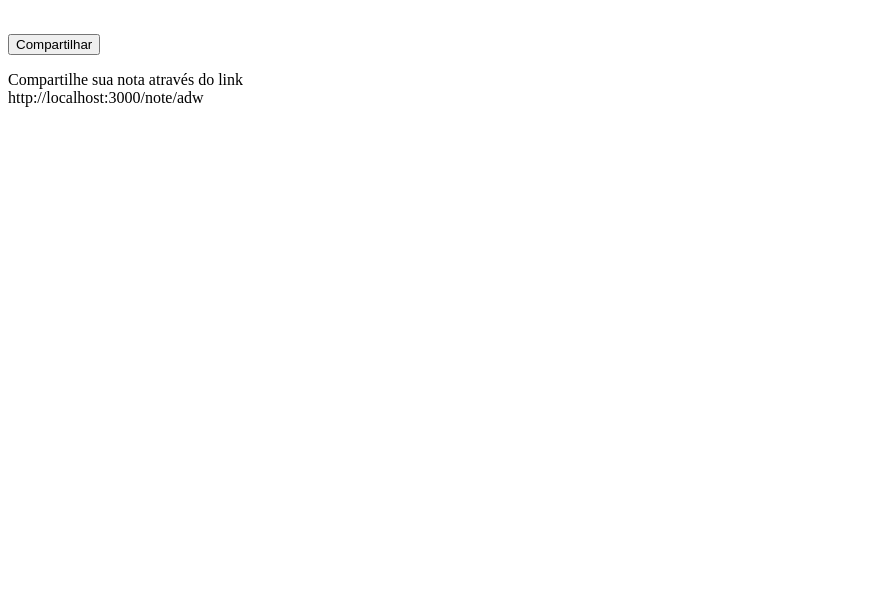
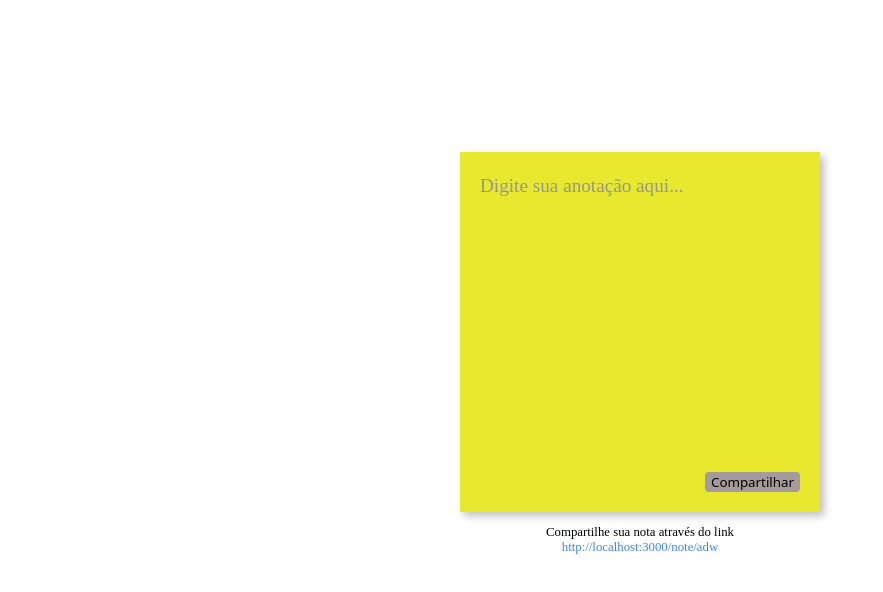
Before and after one commit to HenriqueAraujo1/post-it, a website: page public/index.html in a window 1280 px wide. Shown: the whole page, without its empty margins (0-883 px from the left). Drawn offline with Linux system fonts and the light colour scheme.

Commit message:
css complet

```diff
--- /dev/null
+++ b/public/style.css
@@ -0,0 +1,77 @@
+:root button {
+  font-family: system-ui, -apple-system, BlinkMacSystemFont, 'Segoe UI',
+  Roboto, Oxygen, Ubuntu, Cantarell,
+  'Open Sans', 'Helvetica Neue', sans-serif;
+}
+
+body {
+  margin: 0;
+  display: grid;
+  place-content: center;
+  min-height: 90vh;
+  background-color: white;
+}
+
+.sticky-note{
+    width: 20rem;
+    height: 20rem;
+    background-color: rgb(232, 232, 47);
+    padding: 1.25rem;
+    box-shadow: 0.25rem 0.25rem 0.5rem rgba(0, 0, 0, 0.25);
+
+    transform: rotate(2-deg);
+    position: relative;
+    transition: all 0.15s ease;
+}
+.sticky-note:hover{
+    transform: rotate(0deg) scale(1.02);
+}
+.sticky-note::before{
+    content: '';
+    position: absolute;
+    left: 0;
+    top: -1rem;
+    width: 95%;
+    background-color: black;
+}
+.content{
+    width: 100%;
+    height: 100%;
+    font-size: 1.2rem;
+    line-height: 1.5;
+    color: black;
+    outline: none;
+    overflow-y: auto;
+}
+
+[contenteditable]:empty::before{
+    content:  "Digite sua anotação aqui...";
+    color: rgb(149, 149, 149);
+}
+
+button{
+    position: absolute;
+    bottom: 1.25rem;
+    right: 1.25rem;
+    padding: 0.5 1rem;
+    background: rgb(164, 156, 156);
+    border: none;
+    cursor: pointer;
+    transition: all 0.4s ease;
+    border-radius: 0.25rem;
+}
+
+button:hover{
+    background: rgb(111, 109, 109);
+}
+
+#share-link{
+    width: 23 rem;
+    text-align: center;
+    font-size: 0.8rem;
+
+    & span{
+        color: rgb(62, 134, 241);
+
+    }
+}
```
Also changed, not shown: public/note.html (+1 -1 lines).
